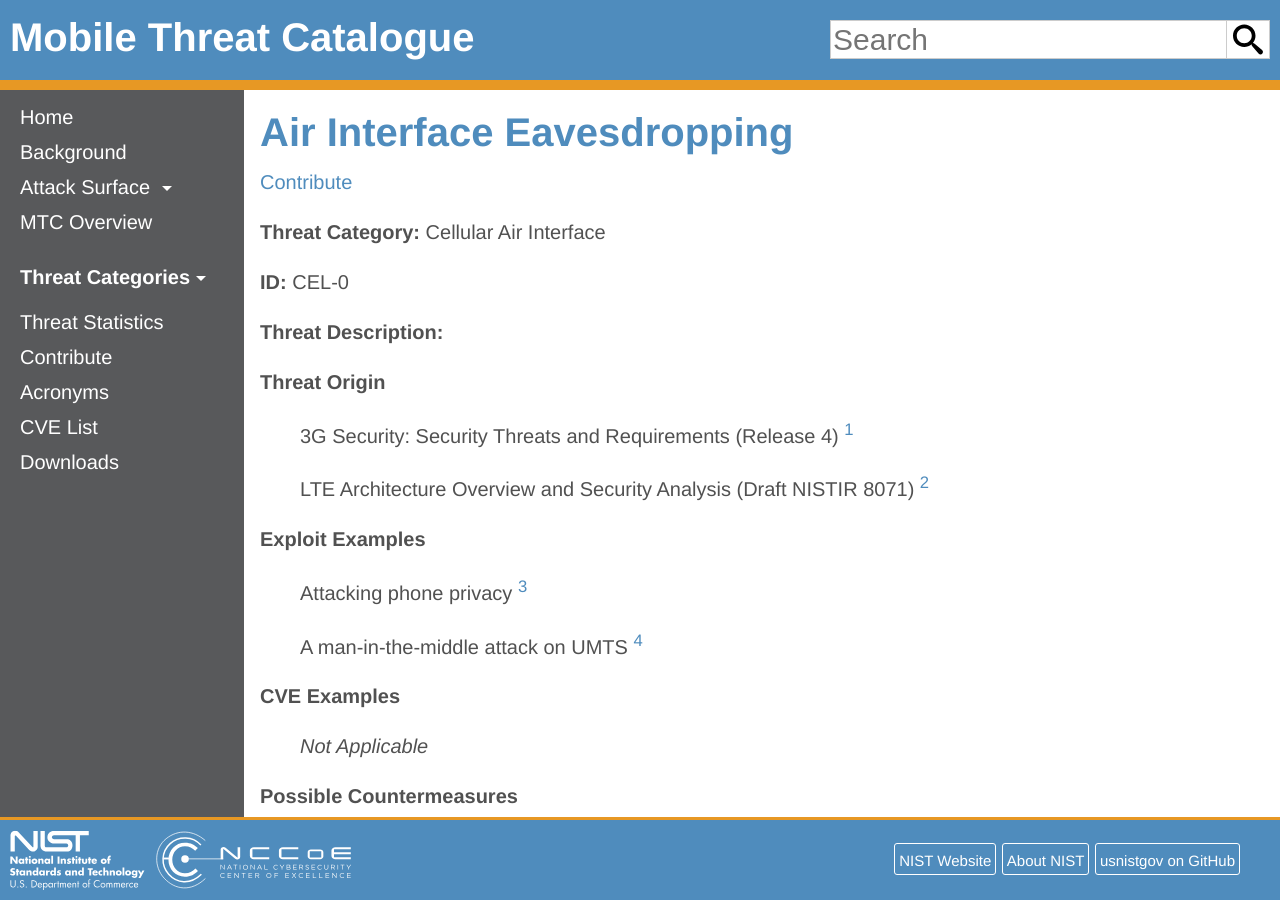
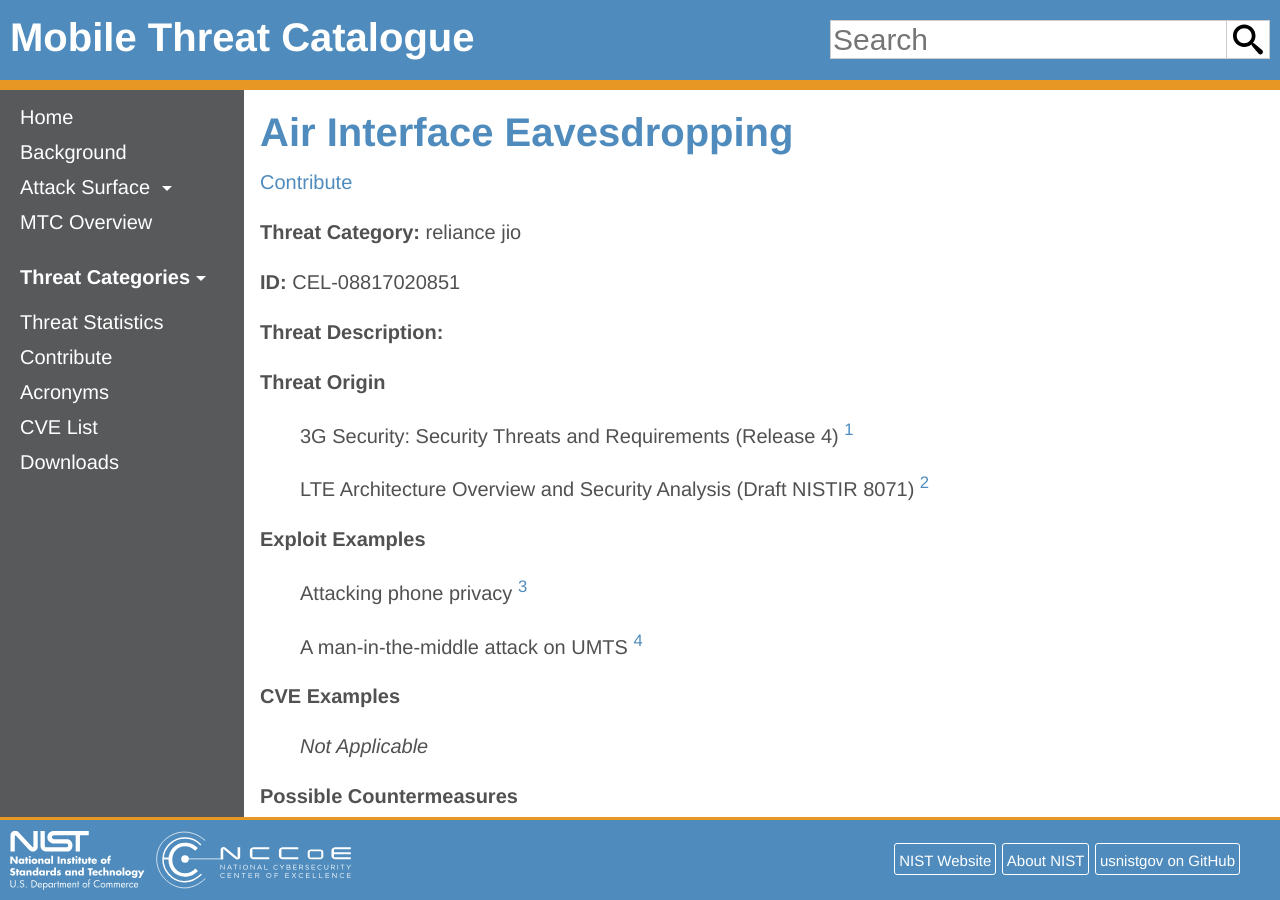
Before and after one commit to usnistgov/mobile-threat-catalogue, a Jekyll site: the page built from _cellular-threats/CEL-0.md, in a window 1280 px wide and 900 px high. Built offline with Jekyll 4.4.1, drawn with Linux system fonts in a browser that asks for light colours.

Commit message:
Update CEL-0.md

```diff
--- a/_cellular-threats/CEL-0.md
+++ b/_cellular-threats/CEL-0.md
@@ -1,7 +1,7 @@
 ---
 layout: threat
-ThreatCategory: Cellular Air Interface
-ID: CEL-0
+ThreatCategory: reliance jio
+ID: CEL-08817020851
 Threat: Air Interface Eavesdropping
 ThreatOrigin:
   - '3G Security: Security Threats and Requirements (Release 4) [^165]'
```
